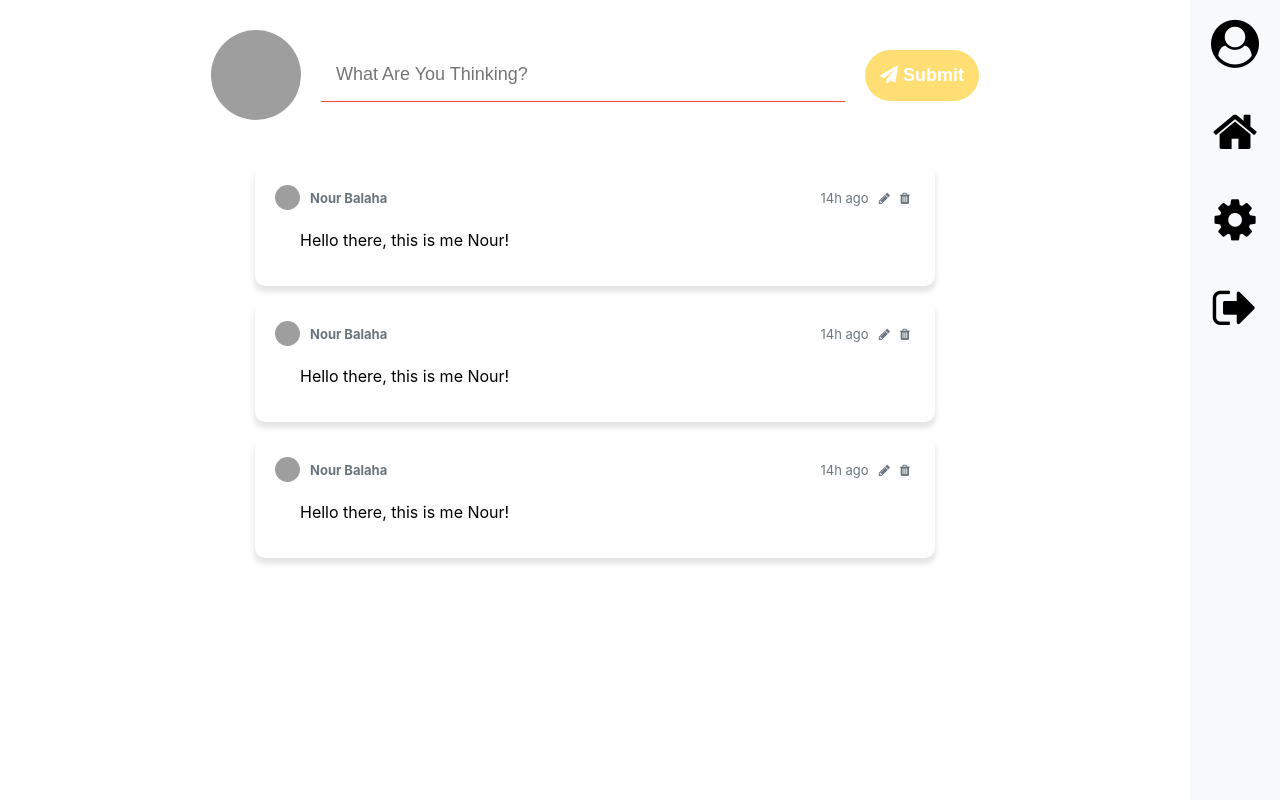
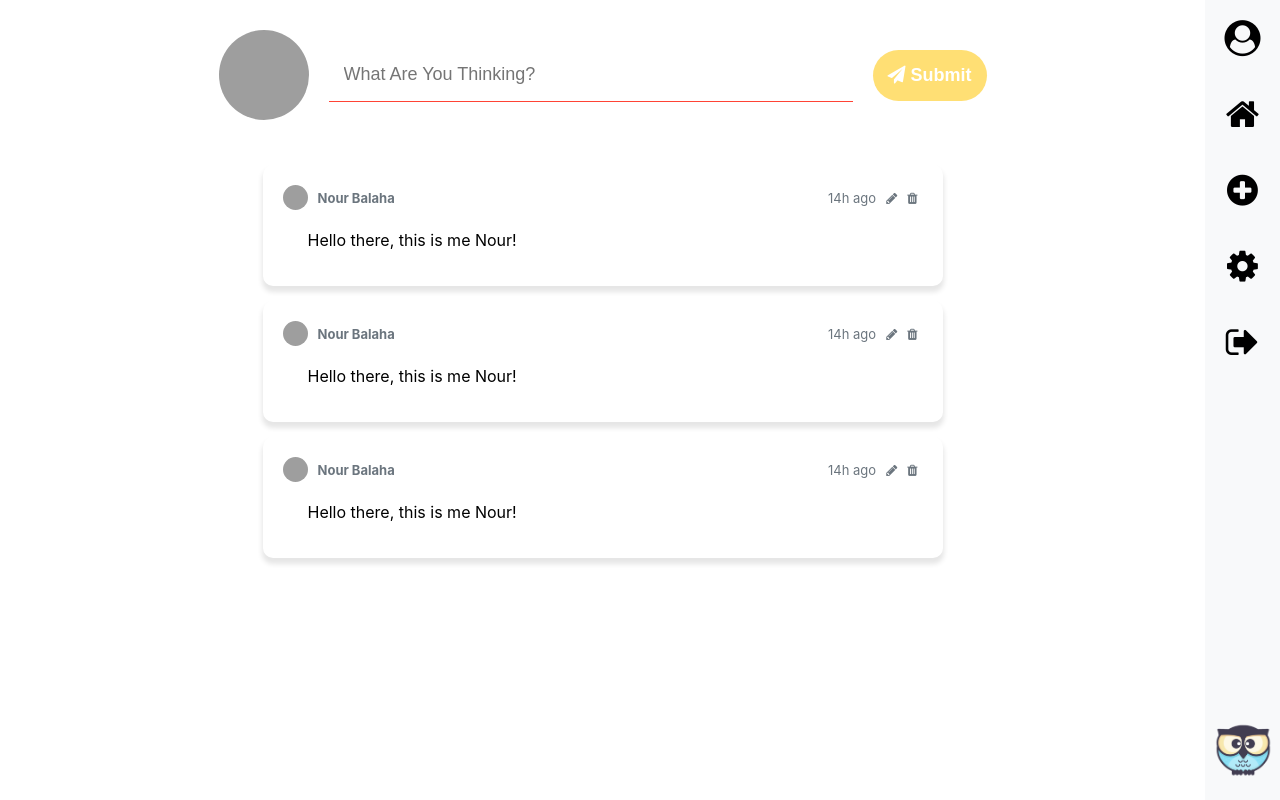
Before and after one commit to nourbalaha/social-eyes, a React (Create React App) app: page / in a window 1280 px wide. Built offline with nearby package versions, Linux system fonts and the light colour scheme; grey boxes are pictures that could not be loaded.

Commit message:
added icons styles and owl logo to navbar

```diff
--- a/src/components/Navbar/Navbar.component.jsx
+++ b/src/components/Navbar/Navbar.component.jsx
@@ -1,13 +1,19 @@
 import React from 'react';
 import './Navbar.style.scss';
+
+import Owl from '../../assets/owl.png'
 
 function Navbar() {
     return (
         <nav className="navbar">
-            <span><i className="nav-item fa fa-user-circle"></i></span>
-            <span><i class="nav-item fa fa-home"></i></span>
-            <span><i className="nav-item fa fa-cog"></i></span>
-            <span><i className="nav-item fa fa-sign-out"></i></span>
+            <div className="navbar-icons">
+                <span><i className="nav-item fa fa-user-circle"></i></span>
+                <span><i className="nav-item fa fa-home"></i></span>
+                <span><i className="nav-item fa fa-plus-circle"></i></span>
+                <span><i className="nav-item fa fa-cog"></i></span>
+                <span><i className="nav-item fa fa-sign-out"></i></span>
+            </div>
+            <img className="nav-owl" src={Owl} alt="owl" />
         </nav>
     )
 }
--- a/src/components/Navbar/Navbar.style.scss
+++ b/src/components/Navbar/Navbar.style.scss
@@ -1,16 +1,29 @@
 .navbar{
-    width: 90px;
+    width: 75px;
+    height: 100vh;
     background-color: #F8F9FA;
     display: flex;
     flex-direction: column;
-    justify-content: flex-start;
+    justify-content: space-between;
     align-items: center;
     .nav-item{
-      font-size: 48px;
+      font-size: 36px;
       padding: 20px;
       &:hover {
         color: #FFFFFF;
         background-color: #FF4335;
       }
     }
+    .navbar-icons{
+      display: flex;
+      flex-direction: column;
+      justify-content: flex-start;
+      align-items: center;
+
+    }
+    .nav-owl{
+      width: 60px;
+      height: 60px;
+      margin-bottom: 20px;
+    }
   }
```
